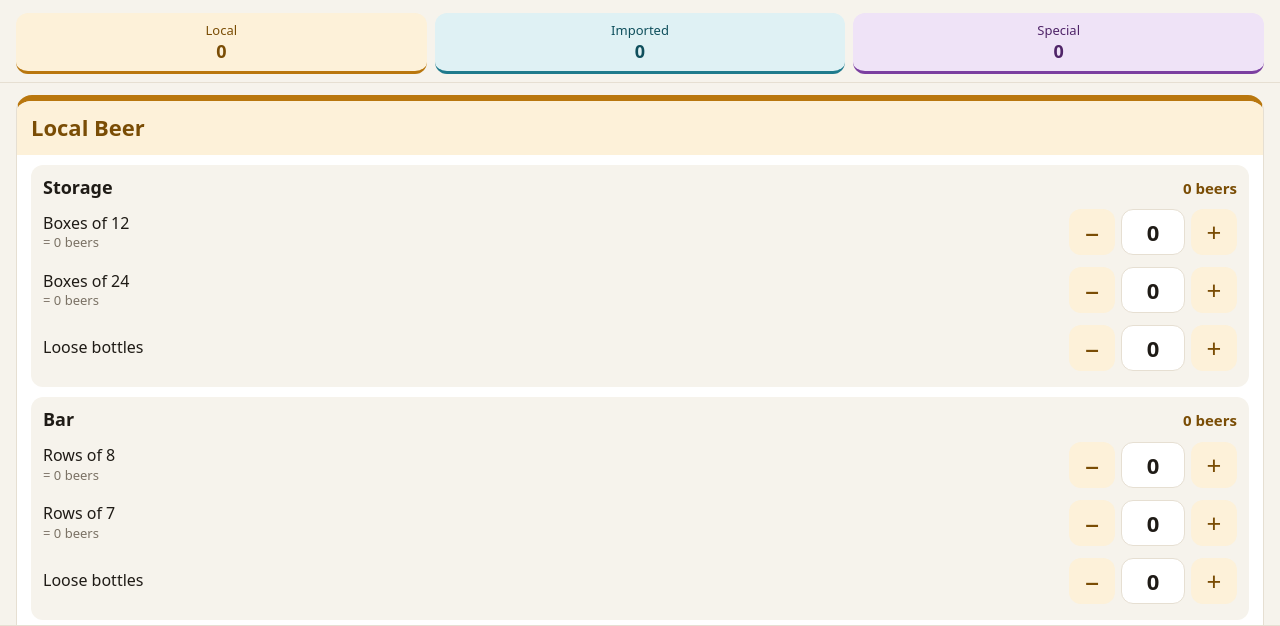
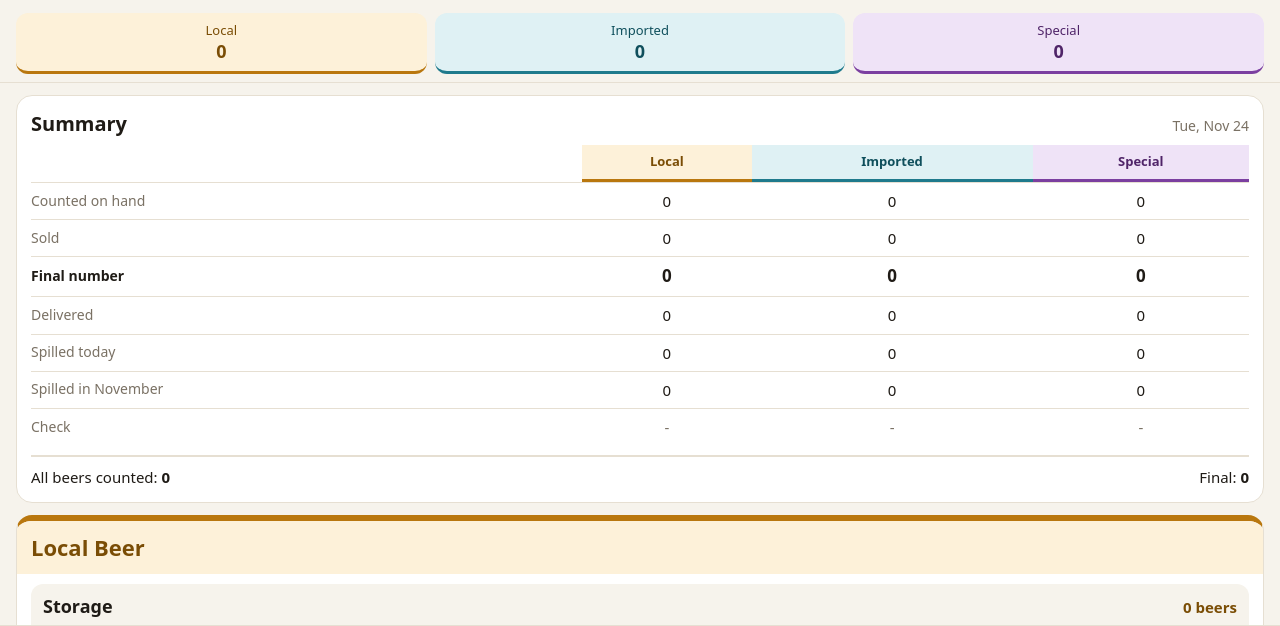
Before and after one commit to toobakhan292/beer-count, a plain HTML site: page index.html in a window 1280 px wide. Shown: the part 104-730 px from the top of the page. Drawn offline with Linux system fonts and the light colour scheme.

Commit message:
Add summary section at top
Co-Authored-By: Claude Sonnet 5.5 <noreply@anthropic.com>
Claude-Session: https://claude.ai/code/session_01Lydi9tK5fz4YrHxi5cgqPg

```diff
--- a/index.html
+++ b/index.html
@@ -82,6 +82,20 @@ h1{margin:0 0 10px;font-size:22px}
 .bkmsg{margin-top:8px;font-size:14px;color:var(--ok)}
 .bkmsg.bad{color:#d32f2f}
 .sub{font-size:12px;color:var(--mute);margin:-2px 0 6px}
+.sumhead{display:flex;justify-content:space-between;align-items:baseline;margin-bottom:8px}
+.sumhead h2{margin:0;font-size:20px;color:var(--ink)}
+.sumhead span{color:var(--mute);font-size:14px}
+.sumtab{width:100%;border-collapse:separate;border-spacing:0;font-size:15px}
+.sumtab th{padding:8px 4px;font-size:13px;font-weight:700;background:var(--bt);color:var(--bd);border-bottom:3px solid var(--bc)}
+.sumtab th:first-child{background:none;border-bottom:0}
+.sumtab td{padding:8px 4px;text-align:center;border-top:1px solid var(--line)}
+.sumtab td:first-child{text-align:left;color:var(--mute);font-size:14px;padding-left:0}
+.sumtab tr.strong td{font-weight:700;font-size:17px}
+.sumtab tr.strong td:first-child{color:var(--ink);font-size:14px}
+.sumtab .okt{color:var(--ok);font-weight:700}
+.sumtab .badt{color:#d32f2f;font-weight:700}
+.sumtab .dash{color:var(--mute)}
+.sumall{margin-top:10px;padding-top:10px;border-top:2px solid var(--line);display:flex;justify-content:space-between;font-size:15px}
 </style>
 </head>
 <body>
@@ -91,6 +105,7 @@ h1{margin:0 0 10px;font-size:22px}
 </header>
 <div class="nav" id="nav"></div>
 <div id="bk-remind" class="remind"></div>
+<div class="card" id="summary"></div>
 <div id="app"></div>
 <div class="card" id="bk">
   <h2>Backup</h2>
@@ -185,6 +200,24 @@ function render(){
   <div class="cmp" id="cmp-${b}"></div></div></div>`).join("");
   update();
 }
+function renderSummary(){
+  const dv=$("#date").value;
+  const nice=new Date(dv+"T12:00:00").toLocaleDateString(undefined,{weekday:"short",month:"short",day:"numeric"});
+  const mname=new Date(dv+"T12:00:00").toLocaleDateString(undefined,{month:"long"});
+  const cell=f=>BEERS.map(([b])=>`<td>${f(b)}</td>`).join("");
+  const chk=b=>{const c=cmpInfo(b);if(!c)return '<span class="dash">-</span>';return c.diff===0?'<span class="okt">&#10003; OK</span>':(c.diff<0?`<span class="badt">Short ${-c.diff}</span>`:`<span class="badt">Over ${c.diff}</span>`)};
+  let counted=0,fin=0;BEERS.forEach(([b])=>{counted+=beerTotal(b);fin+=beerTotal(b)+n(state.sold[b])});
+  $("#summary").innerHTML=`<div class="sumhead"><h2>Summary</h2><span>${nice}</span></div>
+  <table class="sumtab"><tr><th></th>${BEERS.map(([b])=>`<th class="beer-${b}">${SHORT[b]}</th>`).join("")}</tr>
+  <tr>${"<td>Counted on hand</td>"+cell(b=>beerTotal(b))}</tr>
+  <tr>${"<td>Sold</td>"+cell(b=>n(state.sold[b]))}</tr>
+  <tr class="strong">${"<td>Final number</td>"+cell(b=>beerTotal(b)+n(state.sold[b]))}</tr>
+  <tr>${"<td>Delivered</td>"+cell(b=>delivered(b))}</tr>
+  <tr>${"<td>Spilled today</td>"+cell(b=>n(state.spill[b]))}</tr>
+  <tr>${"<td>Spilled in "+mname+"</td>"+cell(b=>monthSpill(b))}</tr>
+  <tr>${"<td>Check</td>"+cell(chk)}</tr></table>
+  <div class="sumall"><span>All beers counted: <b>${counted}</b></span><span>Final: <b>${fin}</b></span></div>`;
+}
 function daysBetween(a,c){return Math.round((Date.UTC(...c.split("-").map((x,i)=>i===1?x-1:+x))-Date.UTC(...a.split("-").map((x,i)=>i===1?x-1:+x)))/86400000)}
 function gapInfo(){
   const p=prevInfo();if(!p)return null;
@@ -219,6 +252,7 @@ function update(){
       box.innerHTML=`<b>${msg}</b><div class="d">Last count (${c.date}): ${c.prev} − sold ${c.sold}${c.sp?` − spilled ${c.sp}`:""} + delivered ${c.dv} = expected ${c.exp}. Counted now: ${c.act}.</div>`;
     }
   });
+  renderSummary();
   if($("#report").style.display==="block")$("#report").textContent=reportText();
 }
 function reportText(){
--- a/sw.js
+++ b/sw.js
@@ -1,4 +1,4 @@
-const V="beercount-v10";
+const V="beercount-v11";
 const FILES=["./","./index.html","./manifest.json","./icon-180.png","./icon-192.png","./icon-512.png"];
 self.addEventListener("install",e=>{e.waitUntil(caches.open(V).then(c=>c.addAll(FILES)).then(()=>self.skipWaiting()))});
 self.addEventListener("activate",e=>{e.waitUntil(caches.keys().then(k=>Promise.all(k.filter(x=>x!==V).map(x=>caches.delete(x)))).then(()=>self.clients.claim()))});
```
